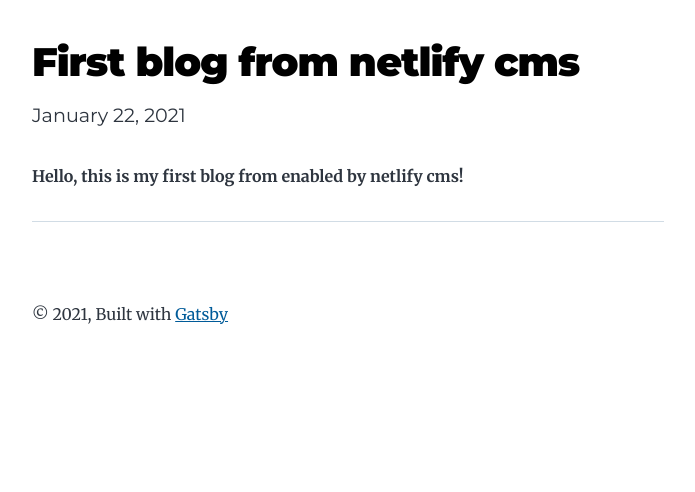
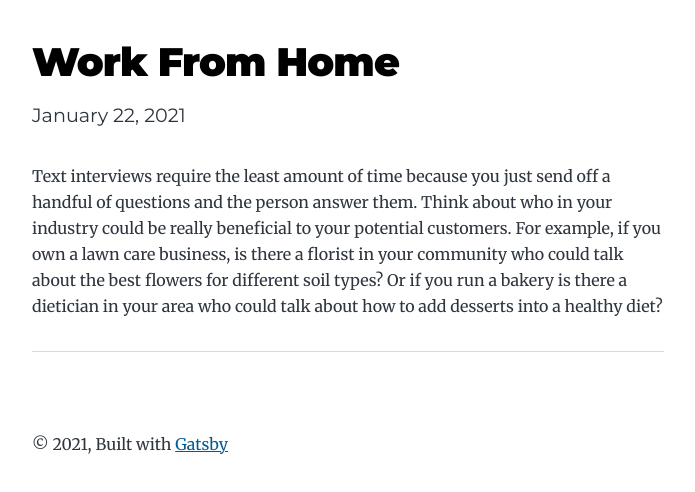
Before and after one commit to Dkw-69/Gatsby-Agency, a Gatsby site: page /blog/2021-01-22-first-blog-from-netlify-cms/ in a window 1280 px wide. Shown: the whole page, without its empty margins (292-987 px from the left). Built offline with nearby package versions, Linux system fonts and the light colour scheme; Gatsby itself is replaced by a stand-in of ours.

Commit message:
Update Blog “2021-01-22-first-blog-from-netlify-cms”

```diff
--- a/content/blog/2021-01-22-first-blog-from-netlify-cms.md
+++ b/content/blog/2021-01-22-first-blog-from-netlify-cms.md
@@ -1,8 +1,7 @@
 ---
 layout: blog
-title: First blog from netlify cms
+title: Work From Home
 date: 2021-01-22T11:36:32.350Z
-thumbnail: ""
-
+thumbnail: /images/uploads/woman.jpg
 ---
-**Hello, this is my first blog from enabled by netlify cms!**
+Text interviews require the least amount of time because you just send off a handful of questions and the person answer them. Think about who in your industry could be really beneficial to your potential customers. For example, if you own a lawn care business, is there a florist in your community who could talk about the best flowers for different soil types? Or if you run a bakery is there a dietician in your area who could talk about how to add desserts into a healthy diet?
```
